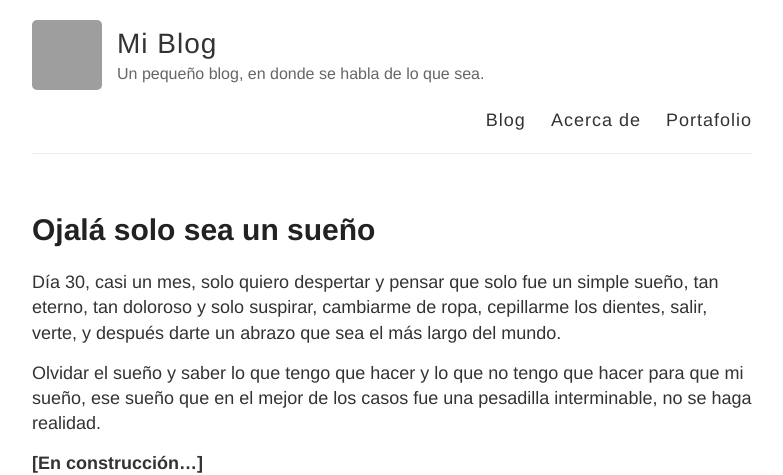
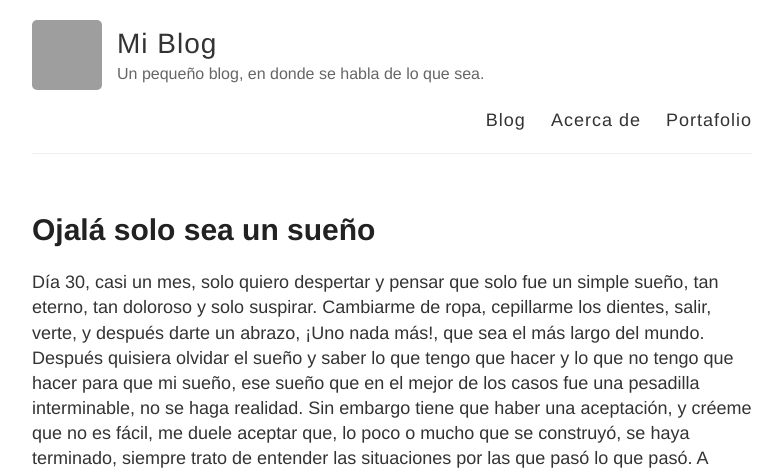
Before and after one commit to markconfig/blog-Jkyll, a Jekyll site: the page built from _posts/2021-9-23-Ojala-solo-sea-un-sueño.md, in a window 1280 px wide. Shown: the top 475 px of the page, without its empty margins (248-1031 px from the left). Built offline with Jekyll 4.4.1, drawn with Linux system fonts in a browser that asks for light colours; some of the changed text lies outside the part shown; grey boxes are pictures that could not be loaded.

Commit message:
Update 2021-9-23-Ojala-solo-sea-un-sueño.md

```diff
--- a/_posts/2021-9-23-Ojala-solo-sea-un-sueño.md
+++ b/_posts/2021-9-23-Ojala-solo-sea-un-sueño.md
@@ -3,10 +3,11 @@ layout: post
 title: Ojalá solo sea un sueño
 ---
 
-Día 30, casi un mes, solo quiero despertar y pensar que solo fue un simple sueño, tan eterno, tan doloroso y solo suspirar, cambiarme de ropa, cepillarme los dientes, salir, verte, y después darte un abrazo que sea el más largo del mundo.
-
-Olvidar el sueño y saber lo que tengo que hacer y lo que no tengo que hacer  para que mi sueño, ese sueño que en el mejor de los casos fue una pesadilla interminable, no se haga realidad.
+Día 30, casi un mes, solo quiero despertar y pensar que solo fue un simple sueño, tan eterno, tan doloroso y solo suspirar. Cambiarme de ropa, cepillarme los dientes, salir, verte, y después darte un abrazo, ¡Uno nada más!, que sea el más largo del mundo.
+Después quisiera olvidar el sueño y saber lo que tengo que hacer y lo que no tengo que hacer  para que mi sueño, ese sueño que en el mejor de los casos fue una pesadilla interminable, no se haga realidad.
+Sin embargo tiene que haber una aceptación, y créeme que no es fácil, me duele aceptar que, lo poco o mucho que se construyó, se haya terminado, siempre trato de entender las situaciones por las que pasó lo que pasó. A veces me hago creer que entiendo las cosas. Pero es una verdad que en el fondo no entiendo nada.
 
 
+![Church]({{ site.baseurl }}/images/together.jpeg)
 
-**[En construcción...]**
+*Ya me voy, ¡voy a verte!,* ***Espero que efectivamente solo haya sigo un producto de inseguridad que mi mente reflejo en forma de pesadilla en una larga noche de sueño.***
```
